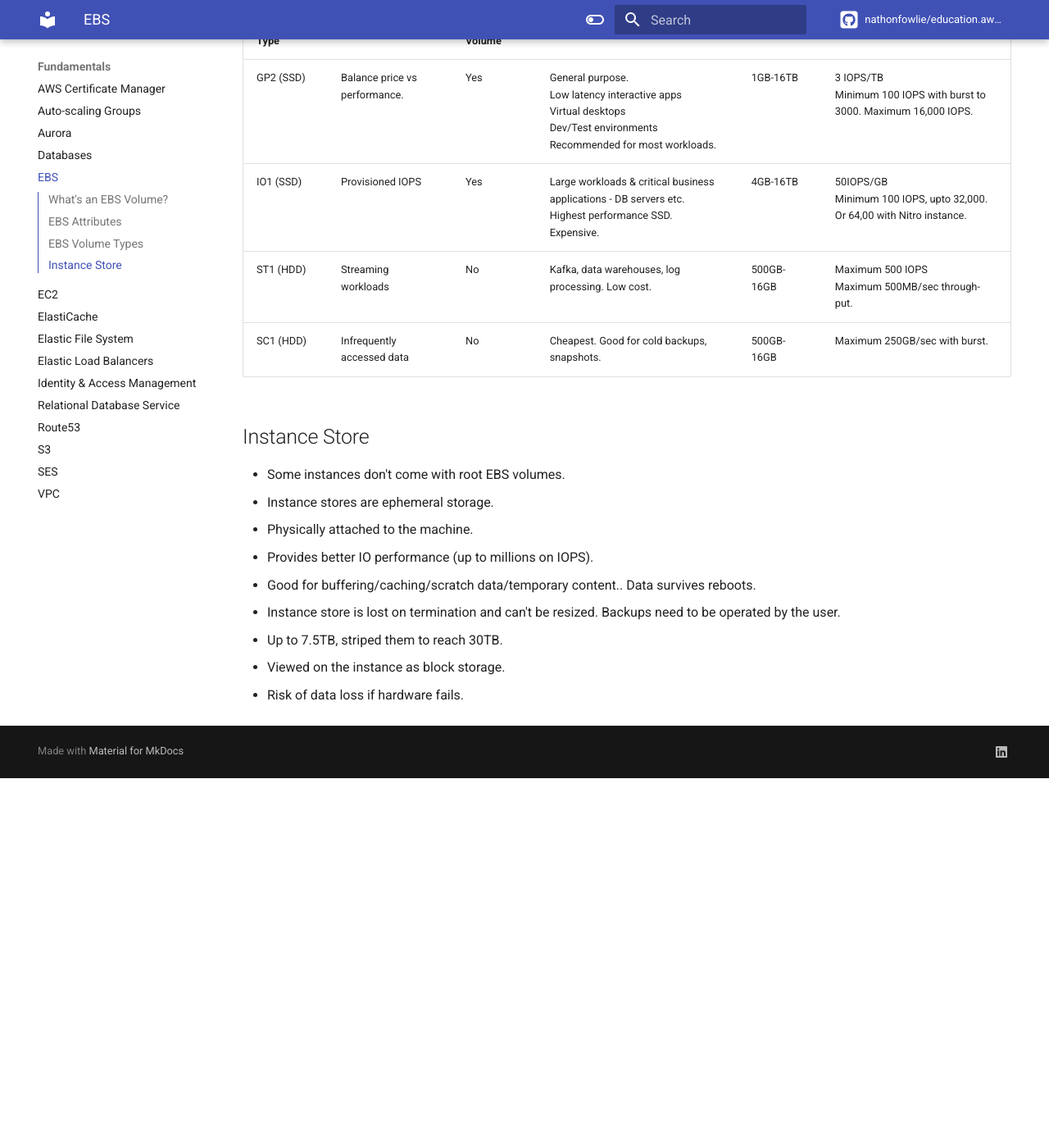
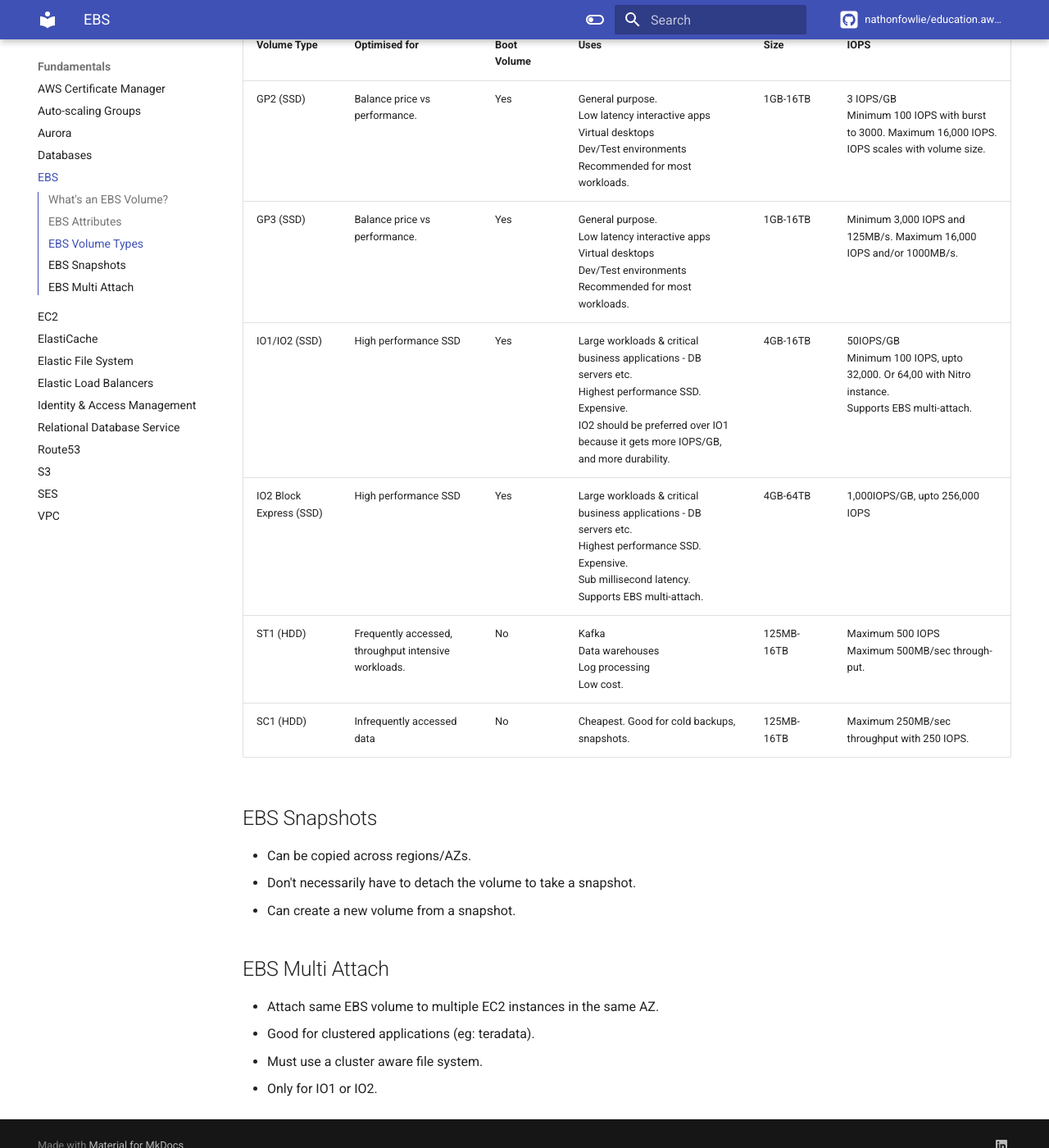
Before and after one commit to nathonfowlie/education.aws.developer_associate, an MkDocs documentation site: the page built from docs/fundamentals/ebs.md, in a window 1280 px wide and 1400 px high, scrolled down 808 px. Shown: the whole window at 82% size. Built offline with MkDocs 1.6.1 and Material for MkDocs 9.7.7, drawn with Linux system fonts in a browser that asks for light colours; comment, search, counter and statistics services are not loaded; before the commit the page ends 1757 px from its top, so only the background shows below that; some of the changed text lies outside the part shown.

Commit message:
docs: update storage notes

```diff
--- a/docs/fundamentals/ebs.md
+++ b/docs/fundamentals/ebs.md
@@ -2,14 +2,14 @@
 
 ## What's an EBS Volume?
 
-- An EC2 machine loses its root volume when it's manually terminated.
 - EBS is a network attached volume to persist data.
 - Can be de-ttached and re-attached to another EC2 instance in the same AZ.
-- To move volumes between AZs, need to take a snapshot first.
-- Have provisioned capacity (IOPS, and volume size).
+- Bound to an AZ.
+- Capacity must be provisioned in advance (IOPS, and volume size).
 - Billed for all provisioned capacity, even if it's not used.
 - Capacity can be increased as needed.
 - Only GP2 and IO1 can be used as boot volumes.
+- Enable "Delete on Termination" to delete the EBS volume when the EC2 instance is terminated. By default it's enabled on the root volume.
 
 ## EBS Attributes
 
@@ -19,21 +19,24 @@
 
 ## EBS Volume Types
 
-| Volume Type | Optimised for                 | Boot Volume | Uses                                                                                                                                  | Size       | IOPS                                                                       |
+| Volume Type     | Optimised for                 | Boot Volume | Uses                                                                                                                                  | Size       | IOPS                                                                       |
 |-------------|-------------------------------|-------------|---------------------------------------------------------------------------------------------------------------------------------------|------------|----------------------------------------------------------------------------|
-| GP2 (SSD)   | Balance price vs performance. | Yes         | General purpose.<br/>Low latency interactive apps<br/>Virtual desktops<br/>Dev/Test environments<br/>Recommended for most workloads.  | 1GB-16TB   | 3 IOPS/TB<br/>Minimum 100 IOPS with burst to 3000. Maximum 16,000 IOPS.    |
-| IO1 (SSD)   | Provisioned IOPS              | Yes         | Large workloads & critical business applications - DB servers etc.<br/>Highest performance SSD.<br/>Expensive.                        | 4GB-16TB   | 50IOPS/GB<br/>Minimum 100 IOPS, upto 32,000. Or 64,00 with Nitro instance. |
-| ST1 (HDD)   | Streaming workloads           | No          | Kafka, data warehouses, log processing. Low cost.                                                                                     | 500GB-16GB | Maximum 500 IOPS<br/>Maximum 500MB/sec through-put.                        |
-| SC1 (HDD)   | Infrequently accessed data    | No          | Cheapest. Good for cold backups, snapshots.                                                                                           | 500GB-16GB | Maximum 250GB/sec with burst.                                              |
+| GP2 (SSD)   | Balance price vs performance. | Yes         | General purpose.<br/>Low latency interactive apps<br/>Virtual desktops<br/>Dev/Test environments<br/>Recommended for most workloads.  | 1GB-16TB   | 3 IOPS/GB<br/>Minimum 100 IOPS with burst to 3000. Maximum 16,000 IOPS.<br/>IOPS scales with volume size.    |
+| GP3 (SSD)   | Balance price vs performance. | Yes         | General purpose.<br/>Low latency interactive apps<br/>Virtual desktops<br/>Dev/Test environments<br/>Recommended for most workloads.  | 1GB-16TB   | Minimum 3,000 IOPS and 125MB/s. Maximum 16,000 IOPS and/or 1000MB/s.    |
+| IO1/IO2 (SSD)   | High performance SSD          | Yes         | Large workloads & critical business applications - DB servers etc.<br/>Highest performance SSD.<br/>Expensive.<br/>IO2 should be preferred over IO1 because it gets more IOPS/GB, and more durability. | 4GB-16TB   | 50IOPS/GB<br/>Minimum 100 IOPS, upto 32,000. Or 64,00 with Nitro instance.<br/>Supports EBS multi-attach. |
+| IO2 Block Express (SSD)   | High performance SSD          | Yes         | Large workloads & critical business applications - DB servers etc.<br/>Highest performance SSD.<br/>Expensive.<br/>Sub millisecond latency.<br/>Supports EBS multi-attach. | 4GB-64TB   | 1,000IOPS/GB, upto 256,000 IOPS |
+| ST1 (HDD)       | Frequently accessed, throughput intensive workloads. | No          | Kafka<br/>Data warehouses<br/>Log processing<br/>Low cost. | 125MB-16TB | Maximum 500 IOPS<br/>Maximum 500MB/sec through-put.                        |
+| SC1 (HDD)   | Infrequently accessed data        | No          | Cheapest. Good for cold backups, snapshots. | 125MB-16TB | Maximum 250MB/sec throughput with 250 IOPS.                                              |
 
-## Instance Store
+## EBS Snapshots
 
-- Some instances don't come with root EBS volumes.
-- Instance stores are ephemeral storage.
-- Physically attached to the machine.
-- Provides better IO performance (up to millions on IOPS).
-- Good for buffering/caching/scratch data/temporary content.. Data survives reboots.
-- Instance store is lost on termination and can't be resized. Backups need to be operated by the user.
-- Up to 7.5TB, striped them to reach 30TB.
-- Viewed on the instance as block storage.
-- Risk of data loss if hardware fails.
+- Can be copied across regions/AZs.
+- Don't necessarily have to detach the volume to take a snapshot.
+- Can create a new volume from a snapshot.
+
+## EBS Multi Attach
+
+- Attach same EBS volume to multiple EC2 instances in the same AZ.
+- Good for clustered applications (eg: teradata).
+- Must use a cluster aware file system.
+- Only for IO1 or IO2.
```
Also changed, not shown: docs/fundamentals/ec2.md (+17 -1 lines), docs/fundamentals/efs.md (+41 -7 lines).
